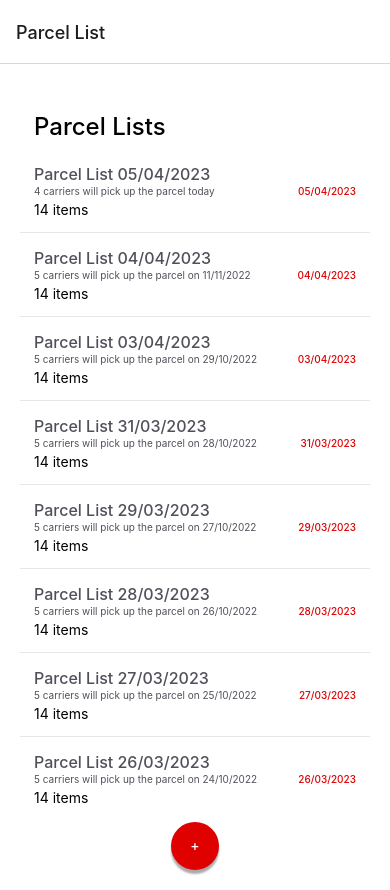
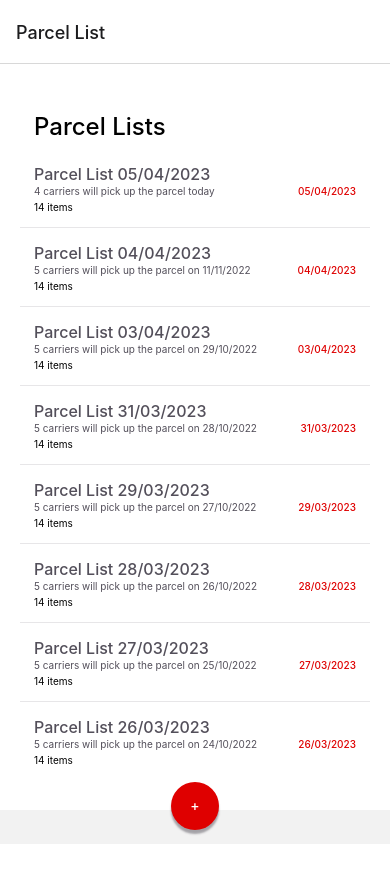
Before and after one commit to DonatellaC/carriex-app-react-native, a React Native app: screen / in a window 390 px wide. After the commit the page ends 850 px from the top, so only its background shows below. Built offline with nearby package versions, Linux system fonts and the light colour scheme.

Commit message:
fix: style item list

```diff
--- a/src/components/List/List.js
+++ b/src/components/List/List.js
@@ -22,7 +22,7 @@ const List = ({
           <Text style={styles.infoTextDate}>{date}</Text>
         </View>
         <View style={styles.info}>
-          <Text>{items} items</Text>
+          <Text style={styles.items}>{items} items</Text>
         </View>
       </TouchableOpacity>
     </View>
--- a/src/components/List/styles.js
+++ b/src/components/List/styles.js
@@ -42,6 +42,9 @@ const styles = StyleSheet.create({
     lineHeight: 12,
     textAlign: "right",
   },
+  items: {
+    fontSize: 10,
+  },
 });
 
 export default styles;
```
